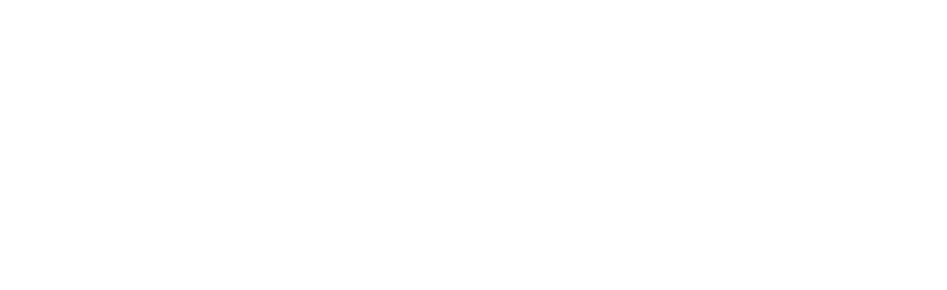
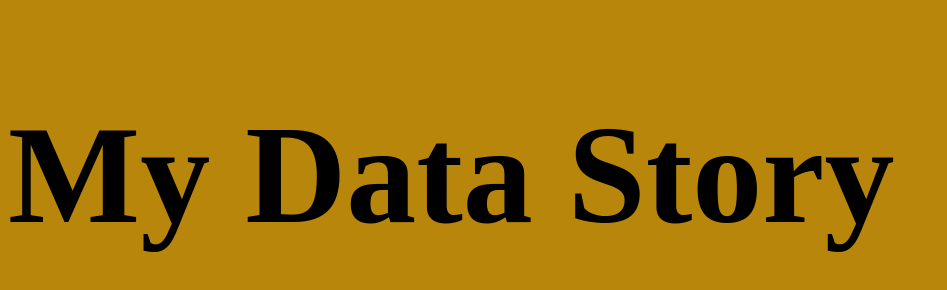
Before and after one commit to sgabri17/sanderson_gabrielle-datastory, a plain HTML site: page Index.html in a window 1280 px wide. Shown: the whole page, without its empty margins (0-947 px from the left). Drawn offline with Linux system fonts and the light colour scheme.

Commit message:
Including CodePen Code

```diff
--- a/Index.html
+++ b/Index.html
@@ -2,8 +2,14 @@
 <head>
 	<meta charset="utf-8" />
 	<title>My DataStory</title>
+
+	<link rel="stylesheet" type="text/css" href="assets/css/style.css" />
+
 </head>
 <body>
+	<header>
+		<h1>My Data Story
+		</h1>
 	<article id="datastory">
 		<section id="personal-digital">
 		</section>
--- /dev/null
+++ b/assets/css/style.css
@@ -0,0 +1,5 @@
+html{
+	font-size: 70px;
+	font-family: "Broadway";
+	background-color: DarkGoldenRod;
+}
```
